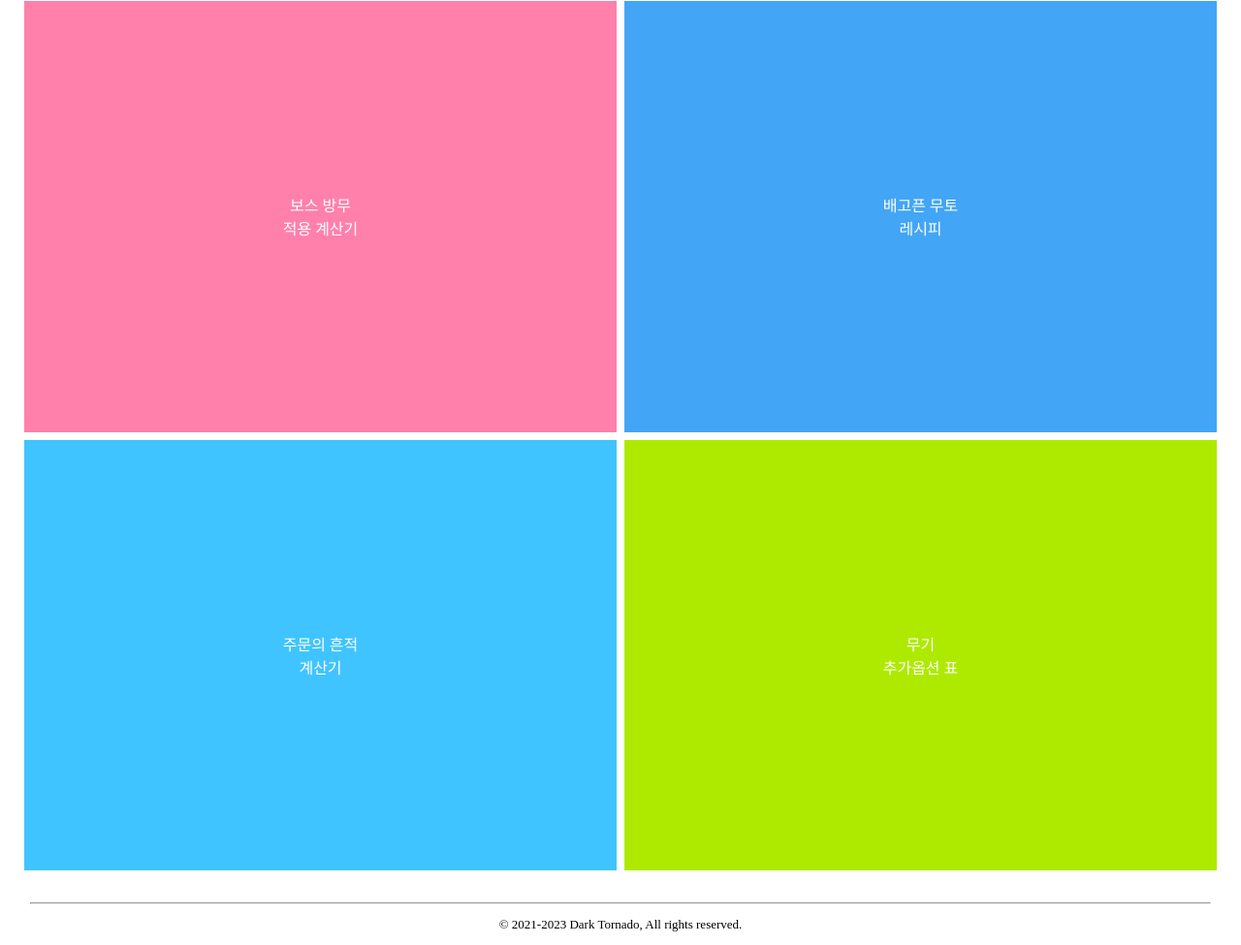
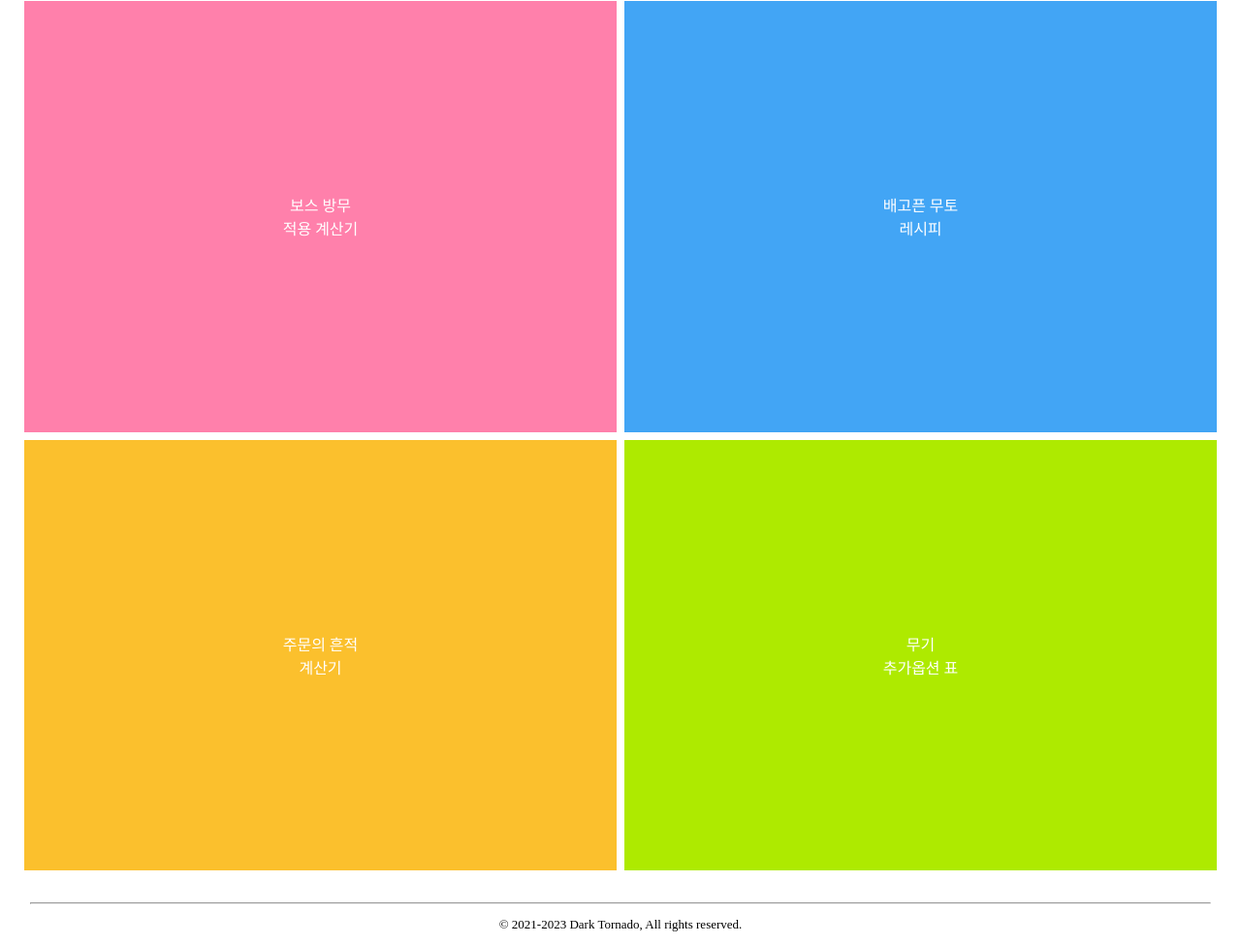
Before and after one commit to DarkTornado/MapleTools, a plain HTML site: page assets/index.html in a window 1280 px wide. Shown: the part 487-1462 px from the top of the page at 97% size. Drawn offline with Linux system fonts and the light colour scheme.

Commit message:
button color changed

```diff
--- a/assets/index.html
+++ b/assets/index.html
@@ -34,7 +34,7 @@
             <td bgcolor="#42A5F5" onclick="executeFunc(3);">배고픈 무토<br>레시피</td>
         </tr>
         <tr align=center>
-            <td bgcolor="#40C4FF" onclick="executeFunc(4);">주문의 흔적<br>계산기</td>
+            <td bgcolor="#FBC02D" onclick="executeFunc(4);">주문의 흔적<br>계산기</td>
             <td bgcolor="#AEEA00" onclick="executeFunc(5);">무기<br>추가옵션 표</td>
         </tr>
     </table>
```
